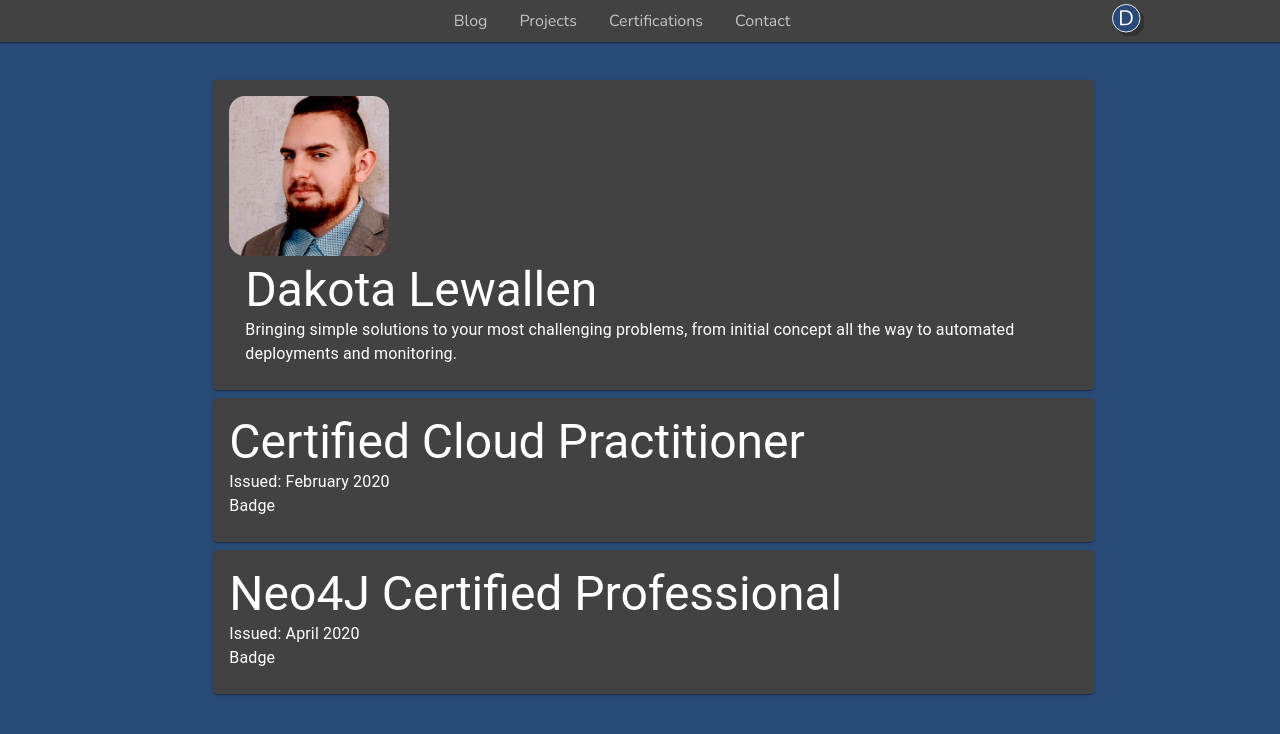
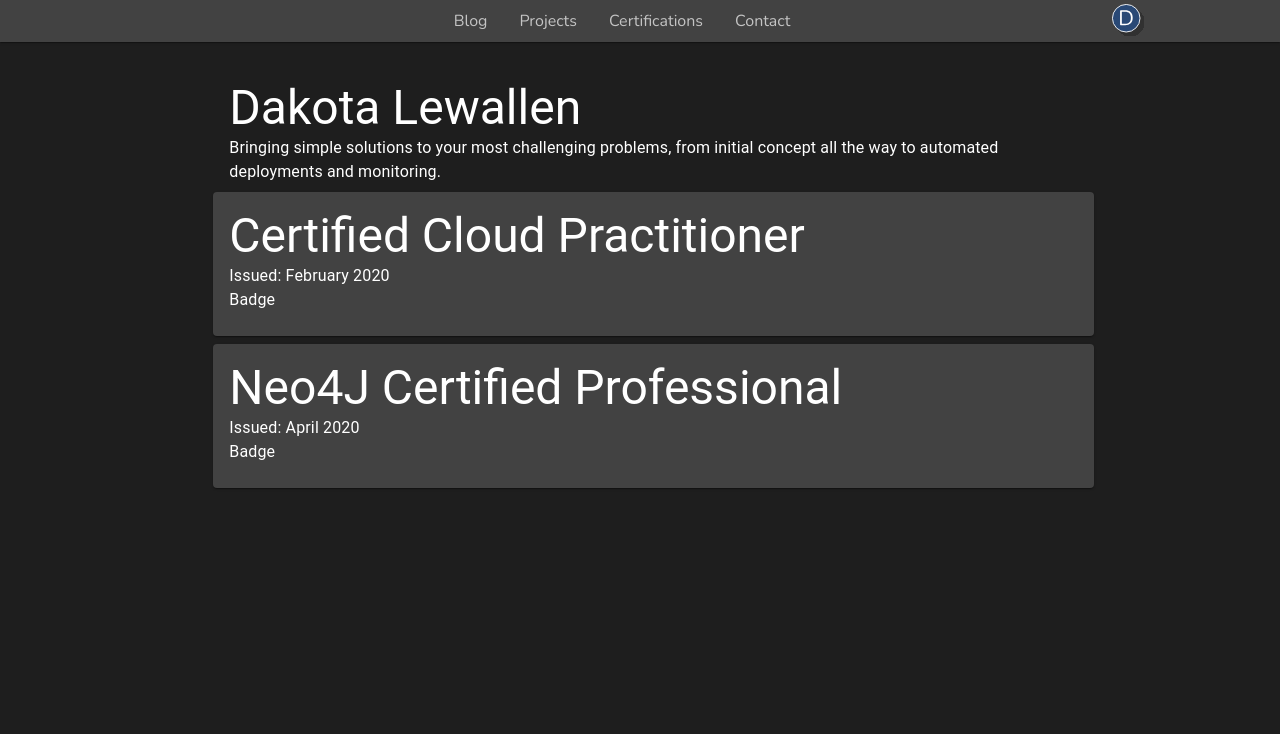
Before and after one commit to PizzaShift/next-personal-site, a Next.js app: page /certifications in a window 1280 px wide. Shown: the top 734 px of the page. Built offline with nearby package versions, Linux system fonts and the light colour scheme.

Commit message:
neutral background and fixing font

```diff
--- a/components/cards/Hero.js
+++ b/components/cards/Hero.js
@@ -17,35 +17,15 @@ const Hero = () => {
   const classes = useStyles();
   return (
     <Grid item xs={12} sm={10}>
-      <Card>
-        <CardContent>
-          <Grid container>
-            <Grid item>
-              <img
-                style={{
-                  height: "10rem",
-                  width: "10rem",
-                  backgroundColor: "black",
-                  display: "inline-block",
-                  borderRadius: "1rem",
-                  alignSelf: "center",
-                  justifySelf: "center",
-                }}
-                alt="My Head shot"
-                src="me.jpg"
-              ></img>
-            </Grid>
-            <Grid item className={classes.bioText}>
-              <Typography variant="h3">Dakota Lewallen</Typography>
-              <Typography xs={12}>
-                Bringing simple solutions to your most challenging problems,
-                from initial concept all the way to automated deployments and
-                monitoring.
-              </Typography>
-            </Grid>
-          </Grid>
-        </CardContent>
-      </Card>
+      <Grid container>
+        <Grid item className={classes.bioText}>
+          <Typography variant="h3" style={{color: "white"}}>Dakota Lewallen</Typography>
+          <Typography xs={12} style={{color: "white"}}>
+            Bringing simple solutions to your most challenging problems, from
+            initial concept all the way to automated deployments and monitoring.
+          </Typography>
+        </Grid>
+      </Grid>
     </Grid>
   );
 };
--- a/pages/global.css
+++ b/pages/global.css
@@ -1,10 +1,14 @@
+@import url('https://fonts.googleapis.com/css2?family=Nunito&display=swap');
+
 * {
   box-sizing: border-box;
 }
 
 html,
 body {
-  background-color: #294976;
+  font-family: 'Nunito';
+  /* background-color: #294976; */
+  background-color: rgb(30, 30, 30);
   padding: 0;
   margin: 0;
 }
```
